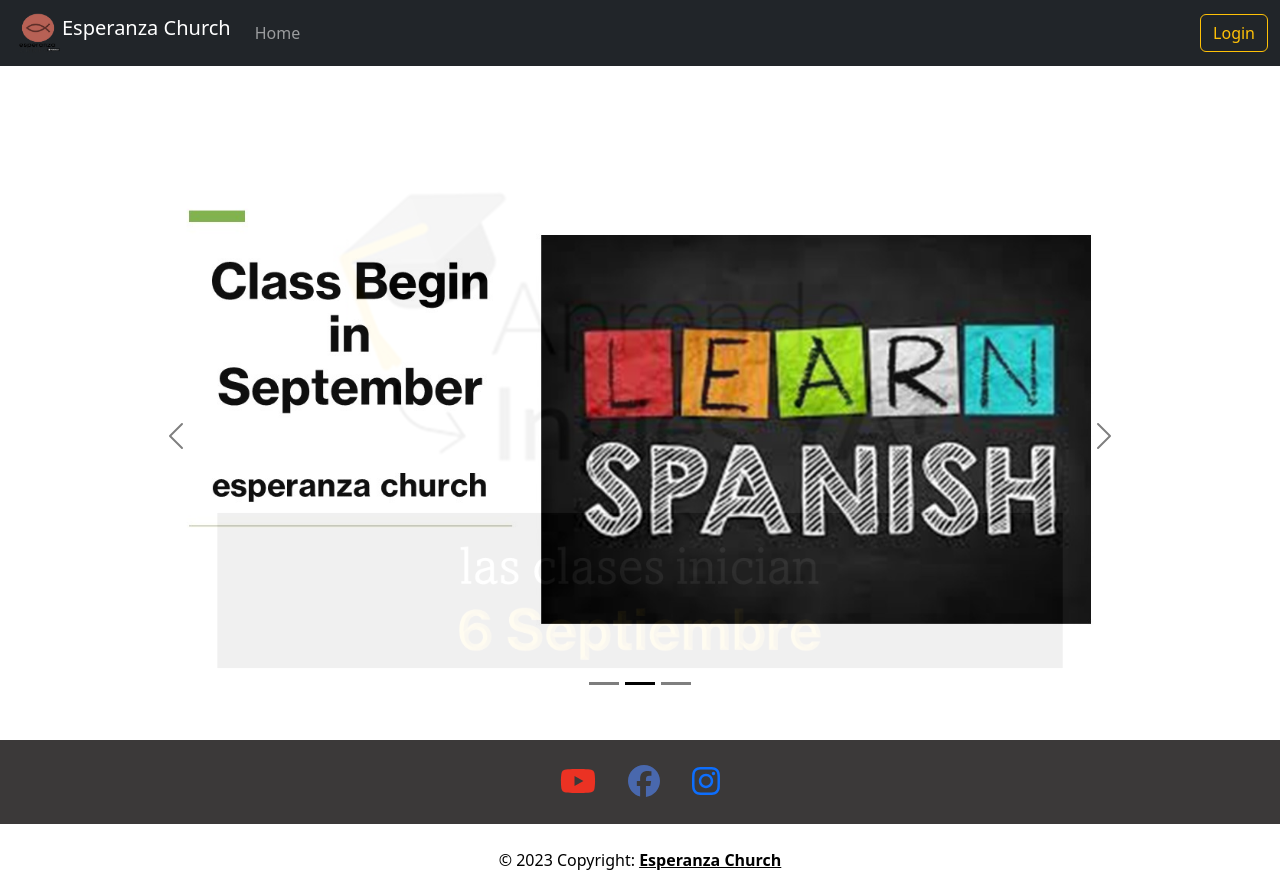
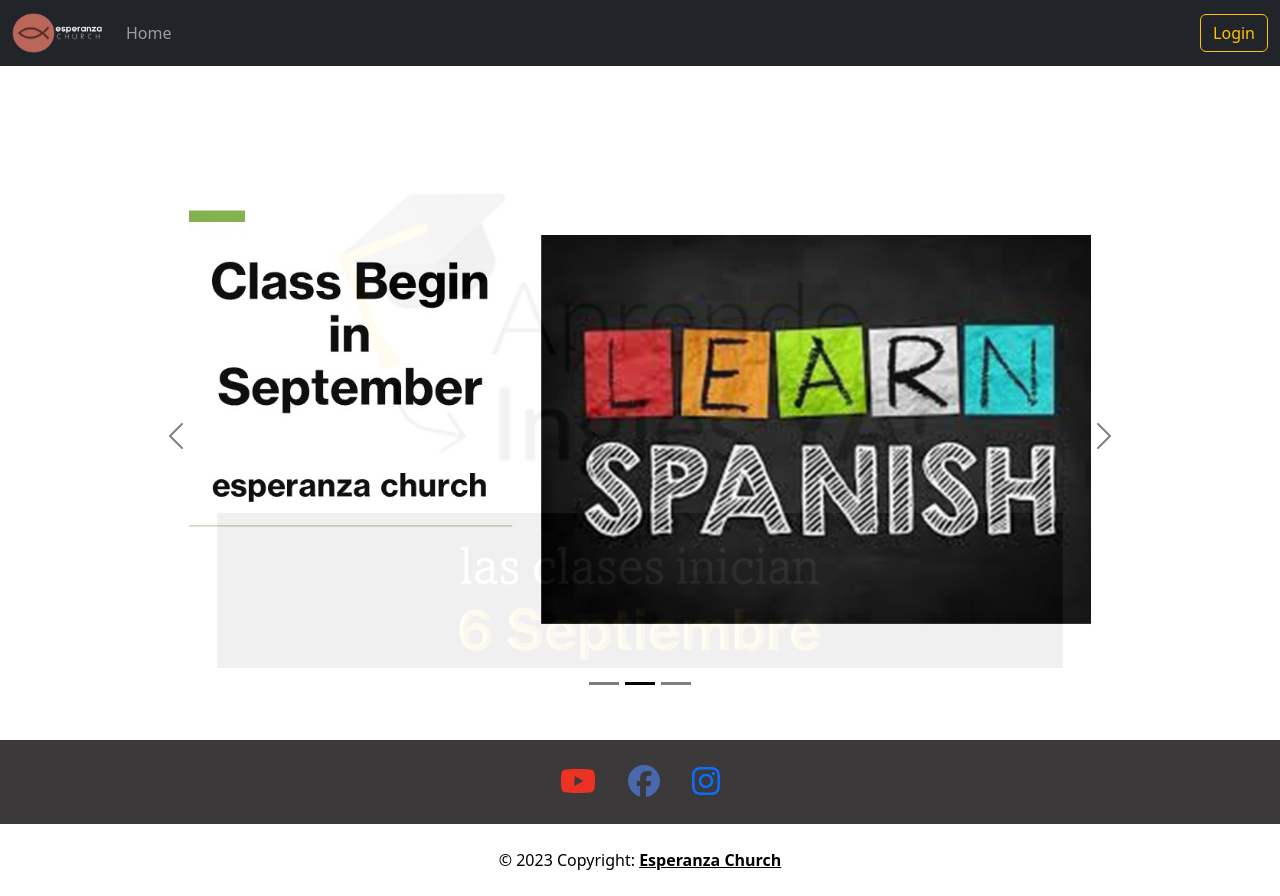
Before and after one commit to Jorgedrv/ec-form, a React (Create React App) app: page / in a window 1280 px wide. Built offline with nearby package versions, Linux system fonts and the light colour scheme.

Commit message:
Logo of the application was changed

```diff
--- a/public/index.html
+++ b/public/index.html
@@ -2,7 +2,7 @@
 <html lang="en">
   <head>
     <meta charset="utf-8" />
-    <link rel="icon" href="%PUBLIC_URL%/favicon.ico" />
+    <link rel="icon" href="%PUBLIC_URL%/logo.png" />
     <meta name="viewport" content="width=device-width, initial-scale=1" />
     <meta name="theme-color" content="#000000" />
     <meta
--- a/src/components/navigation/Navigation.jsx
+++ b/src/components/navigation/Navigation.jsx
@@ -20,13 +20,12 @@ const Navigation = () => {
         <Container fluid>
           <Navbar.Brand href="/">
             <Image
-              src="/logo.png"
-              width="50"
+              src="/logo-menu.png"
+              width="90"
               height="40"
               className="d-inline-block align-top"
               alt="React Bootstrap logo"
             />
-            Esperanza Church
           </Navbar.Brand>
           <Navbar.Toggle aria-controls="navbarScroll" />
           <Navbar.Collapse className="ml-auto" id="navbarScroll">
```
Also changed, not shown: public/logo-menu.png (added).
